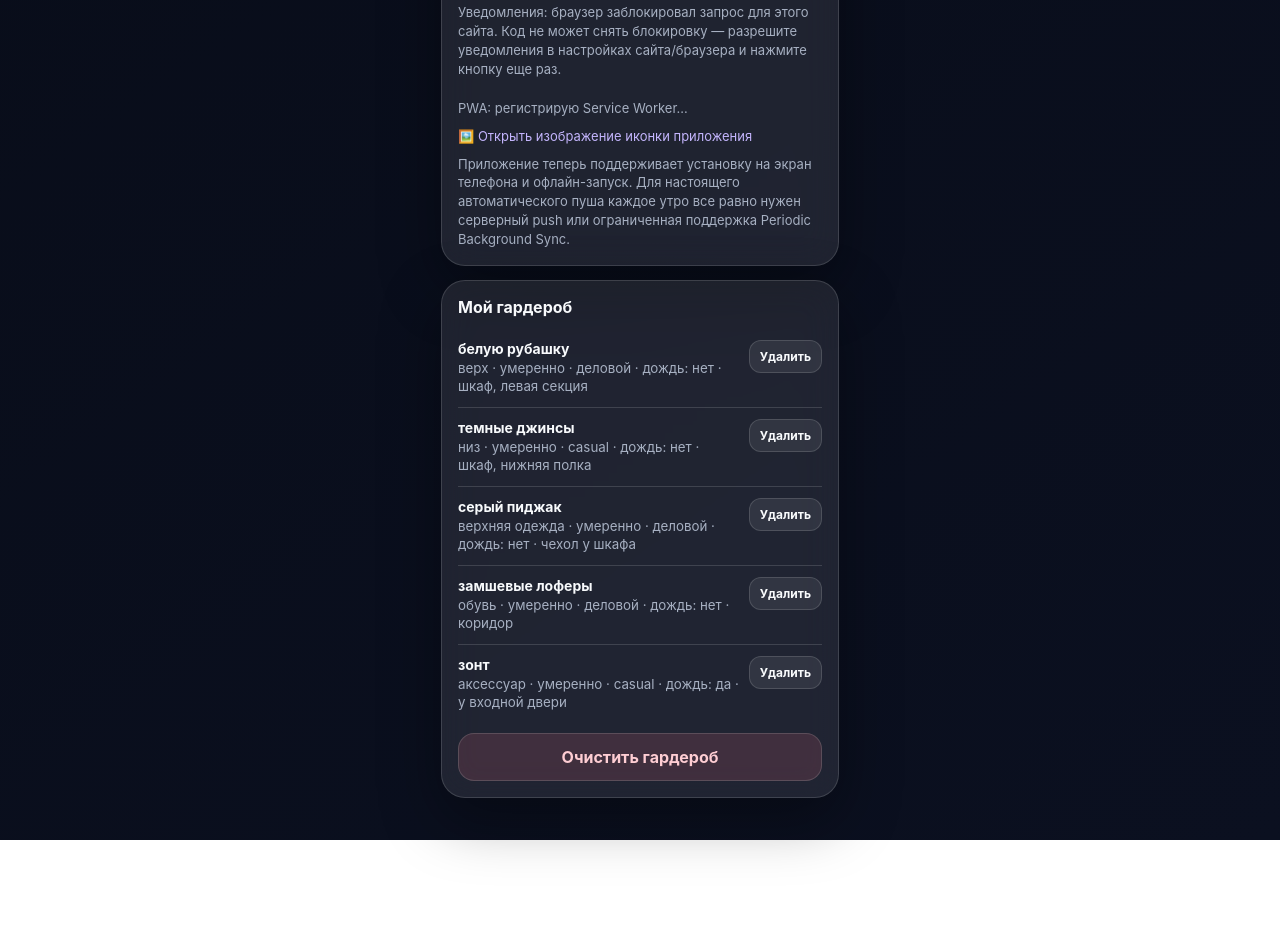
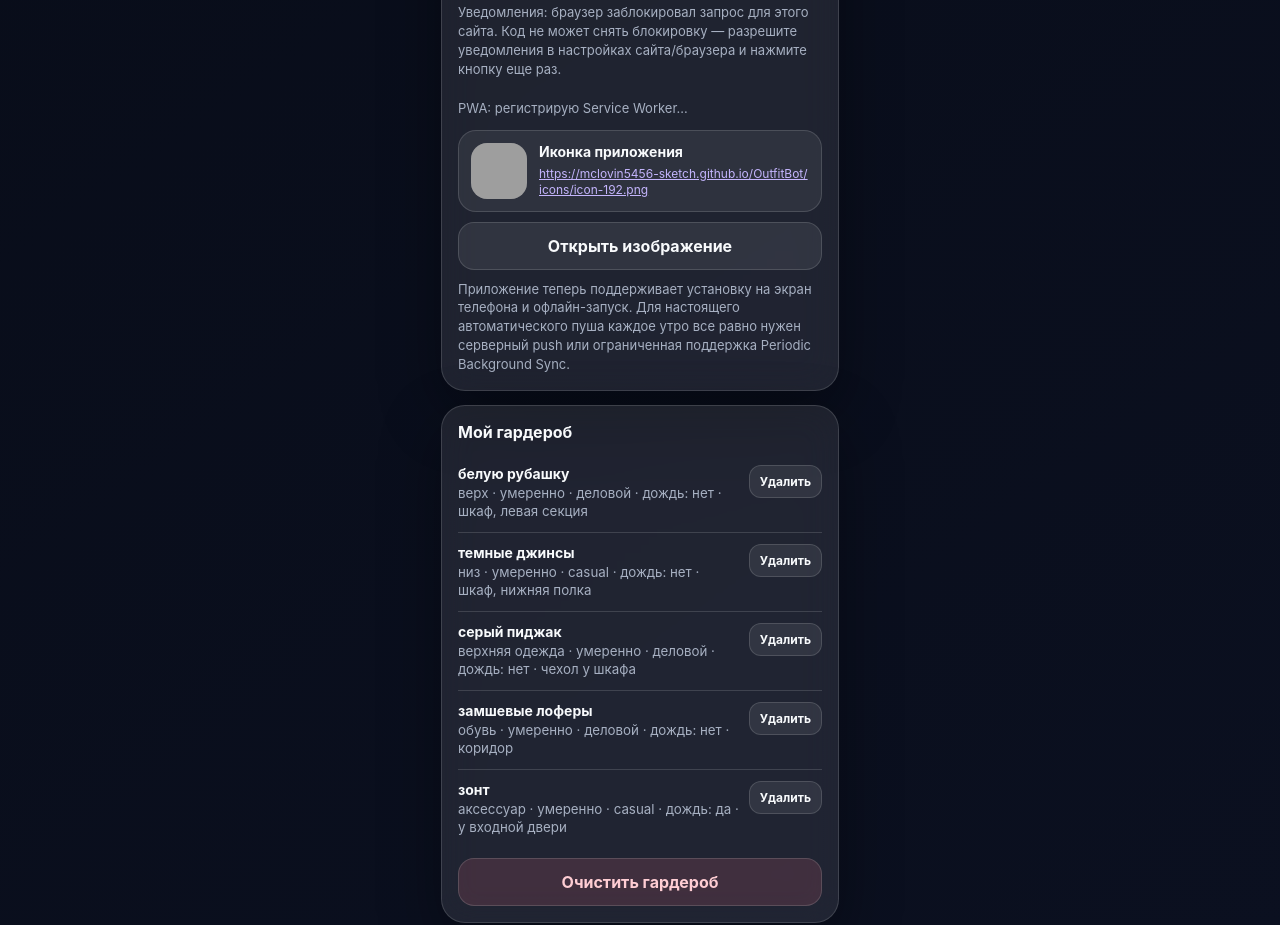
Before and after one commit to mclovin5456-sketch/OutfitBot, a plain HTML site: page index.html in a window 1280 px wide. Shown: the part 1312-2237 px from the top of the page. Before the commit the page ends 2152 px from the top, so only its background shows below. Drawn offline with Linux system fonts and the light colour scheme; grey boxes are pictures that could not be loaded.

Commit message:
Update index.html

```diff
--- a/index.html
+++ b/index.html
@@ -10,8 +10,8 @@
   <meta name="apple-mobile-web-app-status-bar-style" content="black-translucent" />
   <meta name="apple-mobile-web-app-title" content="OutfitBot" />
   <link rel="manifest" href="./manifest.webmanifest" />
-  <link rel="icon" sizes="192x192" href="./icons/icon-192.png" />
-  <link rel="apple-touch-icon" href="./icons/icon-192.png" />
+  <link rel="icon" sizes="192x192" href="https://mclovin5456-sketch.github.io/OutfitBot/icons/icon-192.png" />
+  <link rel="apple-touch-icon" href="https://mclovin5456-sketch.github.io/OutfitBot/icons/icon-192.png" />
   <title>Wardrobe Weather Bot</title>
   <style>
     :root {
@@ -146,16 +146,33 @@
     .hint { color: var(--muted); font-size: 12px; line-height: 1.45; }
     .weatherLine { display: flex; justify-content: space-between; gap: 10px; color: var(--muted); font-size: 13px; }
     .imageLink {
-      display: inline-flex;
+      display: block;
+      margin-top: 6px;
+      color: #c4b5fd;
+      text-decoration: underline;
+      font-size: 12px;
+      word-break: break-all;
+      line-height: 1.35;
+    }
+    .iconBox {
+      display: flex;
       align-items: center;
-      gap: 8px;
-      margin-top: 10px;
-      color: #c4b5fd;
-      text-decoration: none;
-      font-size: 13px;
-      word-break: break-word;
+      gap: 12px;
+      margin: 12px 0 10px;
+      padding: 12px;
+      border: 1px solid var(--line);
+      border-radius: 18px;
+      background: rgba(255,255,255,.07);
     }
-    .imageLink:hover { text-decoration: underline; }
+    .iconBox img {
+      width: 56px;
+      height: 56px;
+      border-radius: 16px;
+      object-fit: cover;
+      flex: 0 0 auto;
+      background: rgba(255,255,255,.12);
+    }
+    .iconBox b { display: block; font-size: 14px; }
     @media (max-width: 360px) { .grid { grid-template-columns: 1fr; } h1 { font-size: 20px; } }
   </style>
 </head>
@@ -270,7 +287,18 @@
       <div style="height:10px"></div>
       <button class="green" id="installBtn" hidden>Установить как приложение</button>
       <div class="status" id="pwaStatus">PWA-режим проверяется…</div>
-      <a class="imageLink" href="https://mclovin5456-sketch.github.io/OutfitBot/icons/icon-192.png" target="_blank" rel="noopener noreferrer">🖼️ Открыть изображение иконки приложения</a>
+      <div class="iconBox">
+        <img
+          id="appIconPreview"
+          src="https://mclovin5456-sketch.github.io/OutfitBot/icons/icon-192.png"
+          alt="Иконка OutfitBot"
+        />
+        <div>
+          <b>Иконка приложения</b>
+          <a class="imageLink" id="iconImageLink" href="https://mclovin5456-sketch.github.io/OutfitBot/icons/icon-192.png">https://mclovin5456-sketch.github.io/OutfitBot/icons/icon-192.png</a>
+        </div>
+      </div>
+      <button class="ghost" id="openIconBtn" type="button">Открыть изображение</button>
       <div class="status">Приложение теперь поддерживает установку на экран телефона и офлайн-запуск. Для настоящего автоматического пуша каждое утро все равно нужен серверный push или ограниченная поддержка Periodic Background Sync.</div>
     </section>
 
@@ -354,6 +382,8 @@
     // Глобальная ссылка нужна как страховка: если в старом кэше/экспериментальном коде
     // осталась строка вида `registration...`, она не должна ронять весь интерфейс.
     var registration = null;
+
+    const APP_ICON_URL = 'https://mclovin5456-sketch.github.io/OutfitBot/icons/icon-192.png';
 
     const weatherCodeText = {
       0: 'ясно', 1: 'почти ясно', 2: 'переменная облачность', 3: 'пасмурно',
@@ -541,6 +571,21 @@
       deferredInstallPrompt = null;
       updatePwaStatus('Установка завершена.');
     });
+
+    $('appIconPreview').onerror = () => {
+      $('appIconPreview').src = './icons/icon-192.png';
+      $('pwaStatus').textContent = 'Внешняя иконка не загрузилась, показываю локальную ./icons/icon-192.png. На GitHub Pages внешняя ссылка должна открываться отдельно.';
+    };
+
+    $('openIconBtn').onclick = () => {
+      // target="_blank" иногда блокируется внутри установленной PWA, поэтому открываем явно.
+      window.location.href = APP_ICON_URL;
+    };
+
+    $('iconImageLink').onclick = event => {
+      event.preventDefault();
+      window.location.href = APP_ICON_URL;
+    };
 
     $('installBtn').onclick = async () => {
       if (!deferredInstallPrompt) {
```
